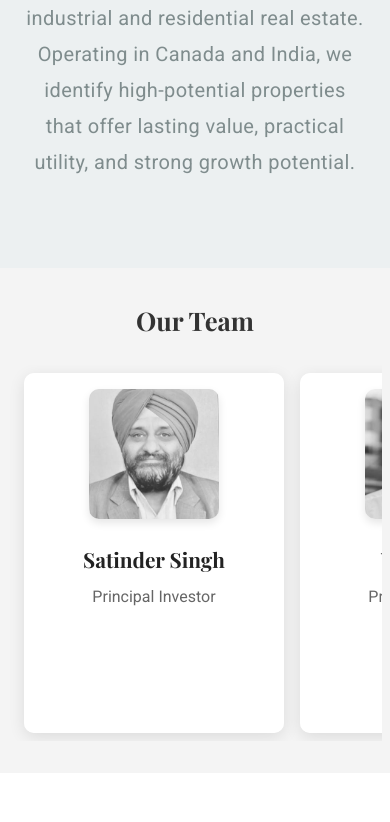
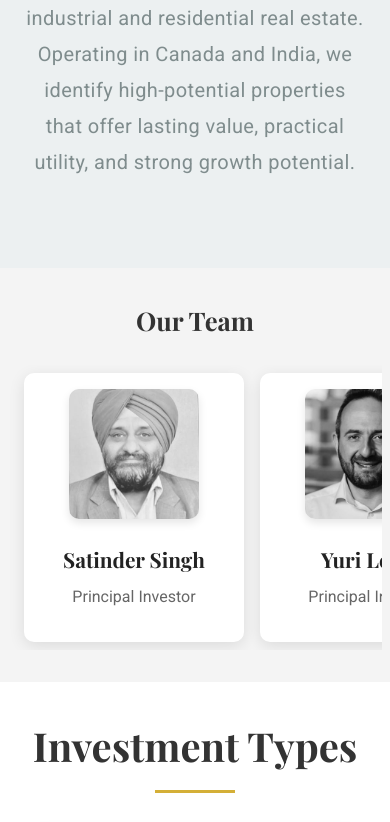
Before and after one commit to sanat75/grainrealty, a React (Create React App) app: page / in a window 390 px wide. Shown: the part 1156-1978 px from the top of the page. Built offline with nearby package versions, Linux system fonts and the light colour scheme.

Commit message:
MOBILE FIXES

```diff
--- a/src/components/Hero.js
+++ b/src/components/Hero.js
@@ -9,7 +9,7 @@ const Hero = () => {
       <div className="hero-overlay"></div>
       <div className="container hero-content">
         <h1 className="hero-title">Grain Realty</h1>
-        <p className="hero-subtitle">Investing in Potential. Building for Tomorrow.</p>
+        <p className="hero-subtitle">Global Vision, Grounded Investments.</p>
         <p className="hero-subtitle">Discover exceptional properties with Grain Realty</p>
         <div className="hero-cta">
           <a href="#investments" className="btn">Explore Investments</a>
--- a/src/components/InvestmentTypes.css
+++ b/src/components/InvestmentTypes.css
@@ -28,6 +28,16 @@
   box-shadow: 0 15px 30px rgba(0, 0, 0, 0.1);
 }
 
+/* Investment Intro Styles */
+.investment-intro {
+  margin: 1rem 0 1.5rem;
+  color: var(--gray);
+  line-height: 1.6;
+  font-size: 1rem;
+  text-align: left;
+  width: 100%;
+}
+
 /* Image Gallery Styles */
 .image-gallery {
   width: 100%;
@@ -47,7 +57,7 @@
 .main-image {
   width: 100%;
   height: 100%;
-  object-fit: cover; /* Changed from contain to cover for better mobile appearance */
+  object-fit: cover;
   transition: transform 0.3s ease;
 }
 
@@ -93,10 +103,9 @@
   gap: 10px;
   margin-bottom: 15px;
   overflow-x: auto;
-  padding: 5px 0; /* Changed from 5px to 5px 0 */
+  padding: 5px 0;
   scrollbar-width: thin;
-  -webkit-overflow-scrolling: touch; /* For smooth scrolling on iOS */
-  /* Make sure thumbnails are centered */
+  -webkit-overflow-scrolling: touch;
   width: 100%;
 }
 
@@ -146,8 +155,10 @@
 }
 
 .investment-segments {
+  margin-top: 1.5rem;
   margin-bottom: 2rem;
   width: 100%;
+  text-align: left;
 }
 
 .investment-segments h4 {
@@ -173,12 +184,15 @@
   list-style: none;
   padding: 0;
   margin-top: 1rem;
+  padding-left: 1.25rem;
 }
 
 .investment-segments li {
   margin-bottom: 0.7rem;
   color: var(--gray);
   padding: 0.4rem 0;
+  line-height: 1.5;
+  text-align: left;
 }
 
 .btn.btn-outline {
@@ -221,11 +235,15 @@
   }
 
   .main-image-container {
-    height: 300px; /* Slightly smaller for medium screens */
+    height: 300px;
   }
 
   .investment-card h3 {
     font-size: 1.8rem;
+  }
+
+  .investment-intro {
+    font-size: 0.95rem;
   }
 }
 
@@ -238,11 +256,11 @@
     grid-template-columns: 1fr;
     gap: 2rem;
     padding: 0 0.5rem;
-    max-width: 100%; /* Changed from 500px to ensure full width usage */
+    max-width: 100%;
   }
 
   .investment-card {
-    padding: 1.5rem; /* Reduced padding for mobile */
+    padding: 1.5rem;
   }
 
   .main-image-container {
@@ -255,7 +273,7 @@
   }
 
   .thumbnail {
-    width: 50px; /* Smaller thumbnails on mobile */
+    width: 50px;
     height: 50px;
   }
 
@@ -266,6 +284,15 @@
 
   .investment-segments h4 {
     font-size: 1.2rem;
+  }
+
+  .investment-intro {
+    font-size: 0.95rem;
+    margin: 0.75rem 0 1.25rem;
+  }
+
+  .investment-segments li {
+    font-size: 0.95rem;
   }
 }
 
@@ -284,7 +311,7 @@
   }
 
   .main-image-container {
-    height: 200px; /* Even smaller for very small screens */
+    height: 200px;
   }
 
   .section-title {
@@ -297,7 +324,7 @@
   }
 
   .thumbnail {
-    width: 40px; /* Even smaller thumbnails */
+    width: 40px;
     height: 40px;
   }
 
@@ -305,4 +332,18 @@
     width: 30px;
     height: 30px;
   }
+
+  .investment-intro {
+    font-size: 0.9rem;
+    margin: 0.75rem 0 1rem;
+  }
+
+  .investment-segments h4 {
+    font-size: 1.1rem;
+  }
+
+  .investment-segments li {
+    font-size: 0.9rem;
+    margin-bottom: 0.5rem;
+  }
 }
--- a/src/components/Team.css
+++ b/src/components/Team.css
@@ -41,47 +41,17 @@
 }
 
 .team-card {
-  perspective: 1000px;
   width: 300px;
-  height: 400px;
+  height: auto;
   flex-shrink: 0;
-  cursor: pointer;
   border-radius: 10px;
   scroll-snap-align: start;
-}
-
-.team-card-inner {
-  position: relative;
-  width: 100%;
-  height: 100%;
-  text-align: center;
-  transition: transform 0.6s;
-  transform-style: preserve-3d;
+  background-color: white;
   box-shadow: 0 4px 16px rgba(0,0,0,0.1);
-  border-radius: 10px;
-}
-
-.team-card.flipped .team-card-inner {
-  transform: rotateY(180deg);
-}
-
-.team-card-front, .team-card-back {
-  position: absolute;
-  width: 100%;
-  height: 100%;
-  backface-visibility: hidden;
+  padding: 1.5rem;
   display: flex;
   flex-direction: column;
-  justify-content: center;
   align-items: center;
-  border-radius: 10px;
-  background-color: white;
-  padding: 1.5rem;
-}
-
-.team-card-front {
-  justify-content: flex-start;
-  padding-top: 2rem;
 }
 
 .team-member-photo {
@@ -93,34 +63,26 @@
   box-shadow: 0 4px 8px rgba(0,0,0,0.1);
 }
 
+.team-member-info {
+  text-align: center;
+}
+
 .team-member-info h3 {
   margin-bottom: 0.5rem;
   font-size: 1.5rem;
   color: #222;
 }
 
-.team-member-info p {
+.member-role {
   font-size: 1.1rem;
   color: #666;
+  margin-bottom: 1rem;
 }
 
-.team-card-back {
-  transform: rotateY(180deg);
-  padding: 2rem;
-  background-color: #f8f8f8;
-  justify-content: center;
-}
-
-.team-card-back h3 {
-  margin-bottom: 1rem;
-  color: #222;
-  font-size: 1.5rem;
-}
-
-.team-card-back p {
+.member-description {
   color: #555;
   line-height: 1.6;
-  font-size: 1.1rem;
+  font-size: 1rem;
 }
 
 /* Media Queries */
@@ -140,9 +102,8 @@
   }
 
   .team-card {
-    width: 85vw;
-    max-width: 280px;
-    height: 380px;
+    width: 250px;
+    padding: 1.25rem;
   }
 
   .team-member-photo {
@@ -154,24 +115,19 @@
     font-size: 1.3rem;
   }
 
-  .team-member-info p {
+  .member-role {
     font-size: 1rem;
   }
 
-  .team-card-back h3 {
-    font-size: 1.3rem;
-  }
-
-  .team-card-back p {
+  .member-description {
     font-size: 0.95rem;
   }
 }
 
 @media (max-width: 480px) {
   .team-card {
-    width: 85vw;
-    max-width: 260px;
-    height: 360px;
+    width: 220px;
+    padding: 1rem;
   }
 
   .team-member-photo {
@@ -183,7 +139,7 @@
     font-size: 1.6rem;
   }
 
-  .team-card-front, .team-card-back {
-    padding: 1rem;
+  .member-description {
+    font-size: 0.9rem;
   }
 }
--- a/src/components/Team.js
+++ b/src/components/Team.js
@@ -1,5 +1,5 @@
 // src/components/Team.js
-import React, { useState } from 'react';
+import React from 'react';
 import './Team.css';
 import harsh from '../assets/harsh.jpg';
 import chan from '../assets/chand.jpg';
@@ -24,30 +24,24 @@ const teamMembers = [
   },
   {
     id: 3,
+    name: "Chandeep Singh",
+    role: "Principal Investor",
+    photo: chan,
+    description: "Chandeep specializes in operational efficiency and portfolio management strategies."
+  },
+  {
+    id: 4,
     name: "Harshdeep Singh",
     role: "Principal Investor",
     photo: harsh,
     description: "Harsh has over 15 years of experience in real estate investment and strategic development."
-  },
-  {
-    id: 4,
-    name: "Chandeep Singh",
-    role: "Principal Investor",
-    photo: chan,
-    description: "Chandeep specializes in operational efficiency and portfolio management strategies."
   }
+
 ];
 
 const TeamMemberCard = ({ member }) => {
-  const [isFlipped, setIsFlipped] = useState(false);
-
   return (
-    <div
-      className={`team-card ${isFlipped ? 'flipped' : ''}`}
-      onClick={() => setIsFlipped(!isFlipped)}
-    >
-      <div className="team-card-inner">
-        <div className="team-card-front">
+    <div className="team-card">
       <img
         src={member.photo}
         alt={member.name}
@@ -55,13 +49,8 @@ const TeamMemberCard = ({ member }) => {
       />
       <div className="team-member-info">
         <h3>{member.name}</h3>
-            <p>{member.role}</p>
-          </div>
-        </div>
-        <div className="team-card-back">
-          <h3>{member.name}</h3>
-          <p>{member.description}</p>
-        </div>
+        <p className="member-role">{member.role}</p>
+        {/* <p className="member-description">{member.description}</p> */}
       </div>
     </div>
   );
```
Also changed, not shown: src/components/InvestmentTypes.js (+18 -56 lines). Lines whose indentation alone changed are shown as unchanged.
